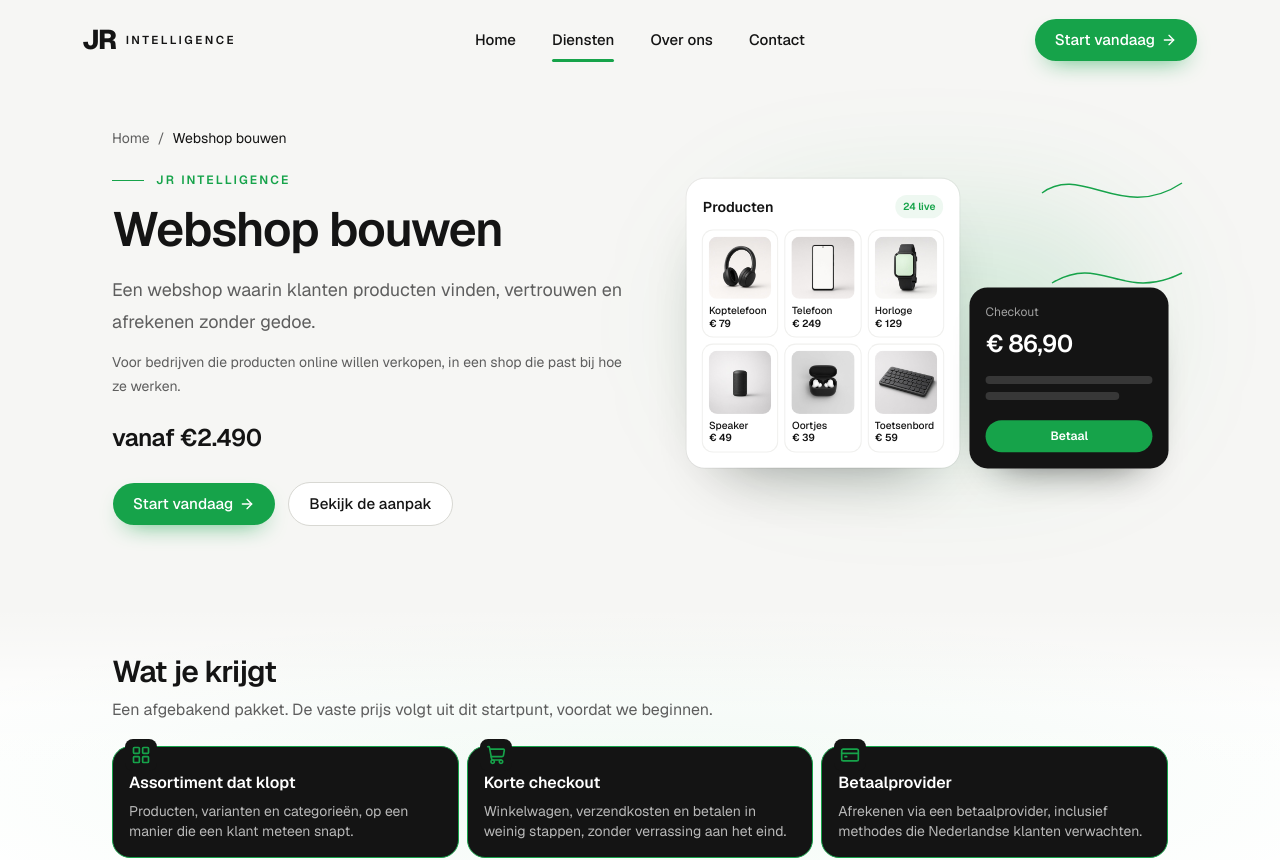
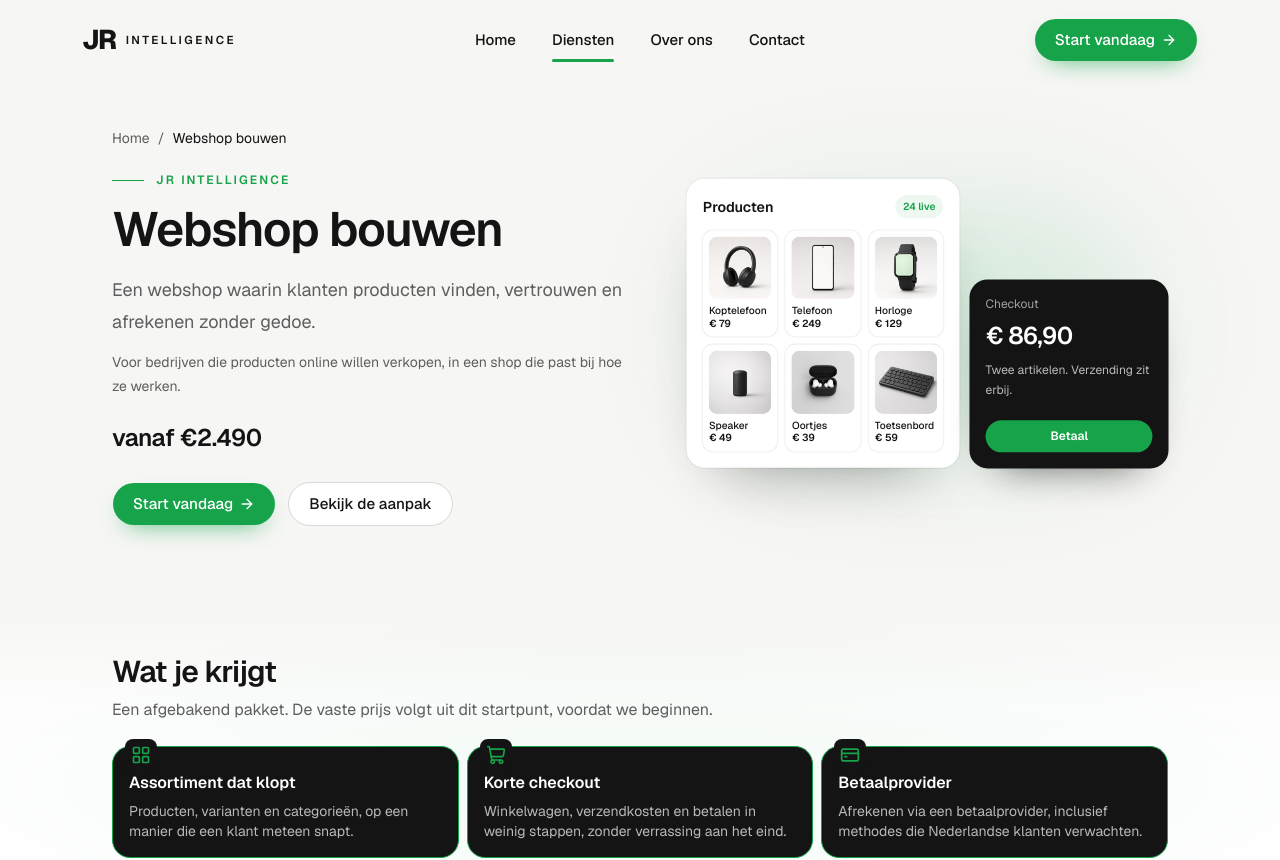
Before and after one commit to juliuspietervanschagen-bob/JRdiensten, a Next.js app: page /diensten/webshop in a window 1280 px wide. Shown: the top 860 px of the page. Built offline with nearby package versions, Linux system fonts and the light colour scheme.

Commit message:
Remove the checkout curves and add a line under the price.
The webshop card no longer has the green strokes, and the amount is followed by a short note about the two items and shipping.

Co-authored-by: juliuspietervanschagen <juliuspietervanschagen@gmail.com>

```diff
--- a/components/service-art.tsx
+++ b/components/service-art.tsx
@@ -7,10 +7,11 @@ export function ServiceArt({ slug }: { slug: ServiceSlug }) {
   return <AutomationArt />
 }
 
-function Frame({ children }: { children: React.ReactNode }) {
+function Frame({ children, lines = true }: { children: React.ReactNode; lines?: boolean }) {
   return (
     <div className="relative">
       <div className="absolute inset-8 -z-10 rounded-full bg-brand/15 blur-3xl" />
+      {lines ? (
         <svg
           className="pointer-events-none absolute -top-8 -right-6 h-40 w-40 text-brand"
           viewBox="0 0 160 160"
@@ -20,6 +21,7 @@ function Frame({ children }: { children: React.ReactNode }) {
           <path d="M10 40C50 10 90 70 150 30" stroke="currentColor" strokeWidth="1.4" />
           <path d="M20 130C70 100 90 150 150 120" stroke="currentColor" strokeWidth="1.4" />
         </svg>
+      ) : null}
       {children}
     </div>
   )
@@ -60,7 +62,7 @@ function WebsiteArt() {
 
 function WebshopArt() {
   return (
-    <Frame>
+    <Frame lines={false}>
       <div className="grid items-end gap-3 sm:grid-cols-[1.15fr_0.85fr]">
         <div className="lung-breathe rounded-2xl bg-white p-4 shadow-[0_30px_60px_-36px_rgba(0,0,0,0.45)] ring-1 ring-black/5">
           <div className="flex items-center justify-between">
@@ -95,10 +97,9 @@ function WebshopArt() {
         <div className="lung-breathe-late rounded-2xl bg-ink p-4 text-white shadow-[0_24px_40px_-28px_rgba(0,0,0,0.7)]">
           <p className="text-xs text-white/60">Checkout</p>
           <p className="mt-2 text-2xl font-semibold tracking-tight">€ 86,90</p>
-          <div className="mt-4 space-y-2">
-            <div className="h-2 rounded-full bg-white/15" />
-            <div className="h-2 w-4/5 rounded-full bg-white/15" />
-          </div>
+          <p className="mt-2 text-xs leading-5 text-white/70">
+            Twee artikelen. Verzending zit erbij.
+          </p>
           <div className="mt-5 rounded-full bg-brand py-2 text-center text-xs font-semibold">
             Betaal
           </div>
```
Lines whose indentation alone changed are shown as unchanged.
